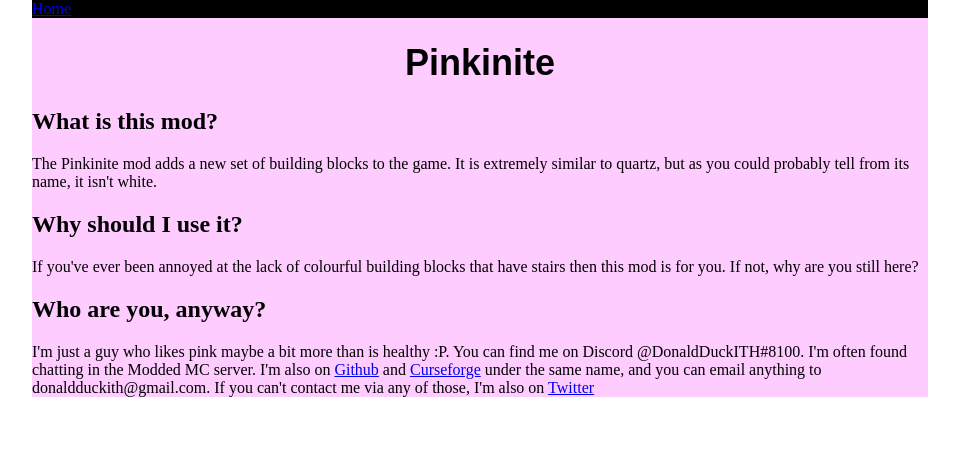
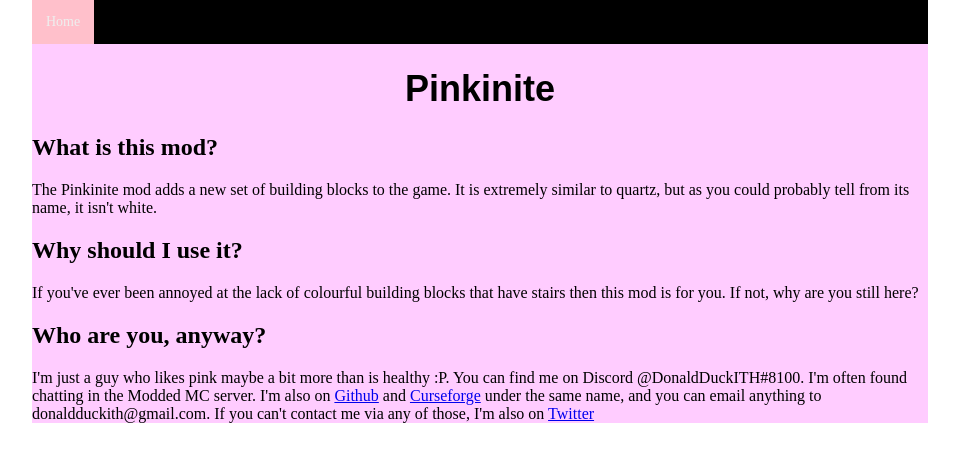
Before and after one commit to DonaldDuckITH/steam-locos, a plain HTML site: page index.html in a window 1280 px wide. Shown: the whole page, without its empty margins (160-1119 px from the left). Drawn offline with Linux system fonts and the light colour scheme.

Commit message:
We have a topnav bar now, should look better than before.

```diff
--- a/index.html
+++ b/index.html
@@ -7,8 +7,11 @@
 
         <link href="favicon.png" rel="icon">
         <style>
+            html {
+                background-color: dark-gray;
+            }
+
             body {
-                background-color: dark-gray;
                 margin: 0;
                 padding: 0;
             }
@@ -29,6 +32,26 @@
 
             .topnav {
                 background-color: black;
+                overflow: hidden;
+            }
+
+            .topnav a {
+                float: left;
+                color:
+            }
+
+            .topnav a.active {
+                background-color: pink;
+                color: #eeeeee;
+                text-align: center;
+                padding: 14px;
+                text-decoration: none;
+                font-size: 14px;
+            }
+
+            .topnav a:hover {
+                background-color: white;
+                color: black;
             }
         </style>
     </head>
```
